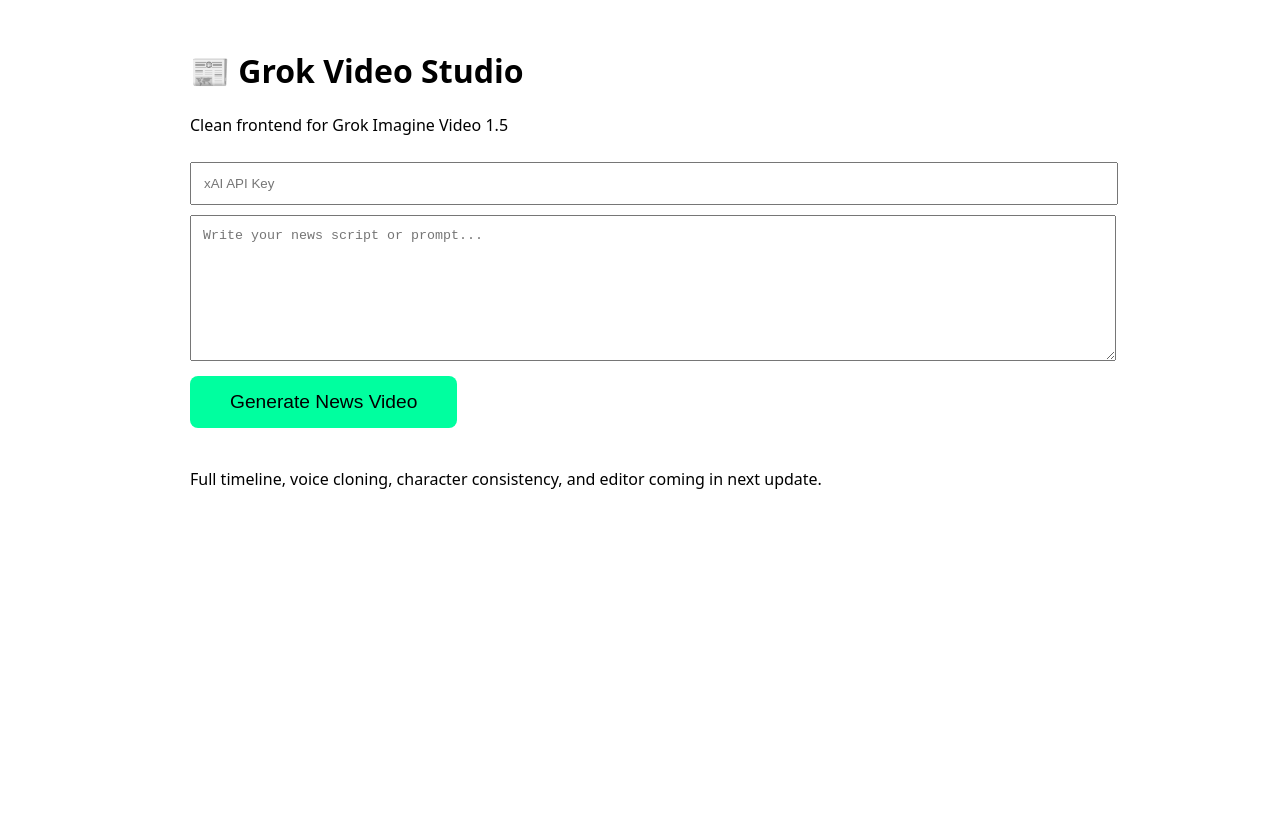
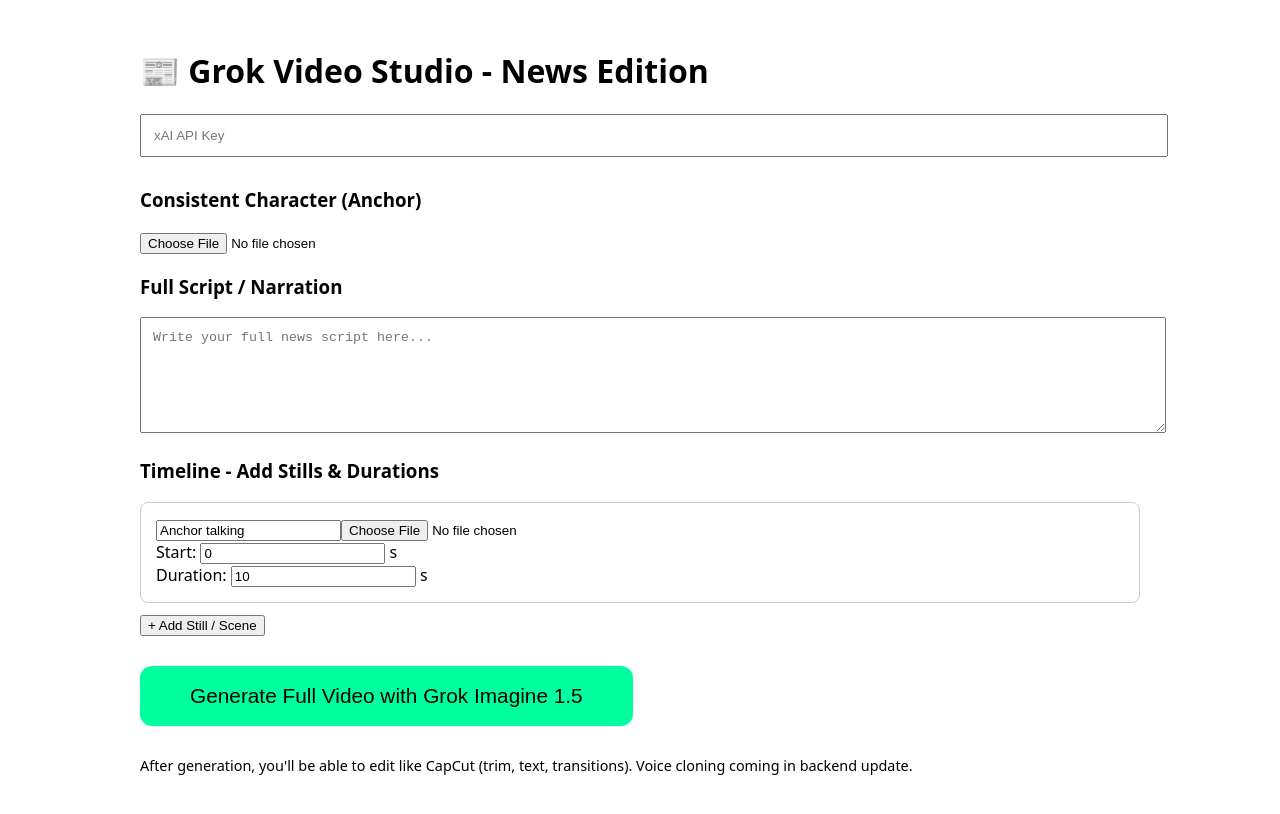
Before and after one commit to conceptcollisionapp/Grok-video-studio, a React (Create React App) app: page / in a window 1280 px wide. Shown: the top 814 px of the page. Built offline with nearby package versions, Linux system fonts and the light colour scheme.

Commit message:
Update App.js

```diff
--- a/src/App.js
+++ b/src/App.js
@@ -1,20 +1,95 @@
 import React, { useState } from 'react';
 
 function App() {
+  const [apiKey, setApiKey] = useState('');
+  const [script, setScript] = useState('');
+  const [scenes, setScenes] = useState([
+    { id: 1, image: null, start: 0, duration: 10, description: "Anchor talking" }
+  ]);
+  const [characterImage, setCharacterImage] = useState(null);
+
+  const addScene = () => {
+    setScenes([...scenes, { id: Date.now(), image: null, start: 15, duration: 8, description: "New scene" }]);
+  };
+
   return (
-    <div style={{ padding: '20px', maxWidth: '900px', margin: 'auto', fontFamily: 'system-ui' }}>
-      <h1>📰 Grok Video Studio</h1>
-      <p>Clean frontend for Grok Imagine Video 1.5</p>
+    <div style={{ padding: '20px', maxWidth: '1000px', margin: 'auto', fontFamily: 'system-ui' }}>
+      <h1>📰 Grok Video Studio - News Edition</h1>
 
-      <input type="password" placeholder="xAI API Key" style={{width: '100%', padding: '12px', margin: '10px 0'}} />
+      <div style={{ marginBottom: '20px' }}>
+        <input
+          type="password"
+          placeholder="xAI API Key"
+          value={apiKey}
+          onChange={(e) => setApiKey(e.target.value)}
+          style={{ width: '100%', padding: '12px', marginBottom: '10px' }}
+        />
+      </div>
 
-      <textarea placeholder="Write your news script or prompt..." rows="8" style={{width: '100%', padding: '12px'}} />
+      {/* Character Reference */}
+      <div style={{ marginBottom: '20px' }}>
+        <h3>Consistent Character (Anchor)</h3>
+        <input type="file" accept="image/*" onChange={(e) => setCharacterImage(e.target.files[0])} />
+      </div>
 
-      <button style={{padding: '15px 40px', fontSize: '1.2em', background: '#00ff9f', color: 'black', border: 'none', borderRadius: '8px', marginTop: '10px'}}>
-        Generate News Video
+      {/* Script */}
+      <div style={{ marginBottom: '20px' }}>
+        <h3>Full Script / Narration</h3>
+        <textarea
+          value={script}
+          onChange={(e) => setScript(e.target.value)}
+          placeholder="Write your full news script here..."
+          rows="6"
+          style={{ width: '100%', padding: '12px' }}
+        />
+      </div>
+
+      {/* Timeline / Scenes */}
+      <div style={{ marginBottom: '30px' }}>
+        <h3>Timeline - Add Stills & Durations</h3>
+        {scenes.map((scene, index) => (
+          <div key={scene.id} style={{ border: '1px solid #ccc', padding: '15px', marginBottom: '10px', borderRadius: '8px' }}>
+            <input
+              type="text"
+              placeholder="Scene description"
+              value={scene.description}
+              onChange={(e) => {
+                const newScenes = [...scenes];
+                newScenes[index].description = e.target.value;
+                setScenes(newScenes);
+              }}
+            />
+            <input type="file" accept="image/*" onChange={(e) => {
+              const newScenes = [...scenes];
+              newScenes[index].image = e.target.files[0];
+              setScenes(newScenes);
+            }} />
+            <div>
+              Start: <input type="number" value={scene.start} onChange={(e) => {
+                const newScenes = [...scenes];
+                newScenes[index].start = parseInt(e.target.value);
+                setScenes(newScenes);
+              }} /> s
+            </div>
+            <div>
+              Duration: <input type="number" value={scene.duration} onChange={(e) => {
+                const newScenes = [...scenes];
+                newScenes[index].duration = parseInt(e.target.value);
+                setScenes(newScenes);
+              }} /> s
+            </div>
+          </div>
+        ))}
+        <button onClick={addScene}>+ Add Still / Scene</button>
+      </div>
+
+      <button style={{ padding: '18px 50px', fontSize: '1.3em', background: '#00ff9f', color: '#000', border: 'none', borderRadius: '12px', cursor: 'pointer' }}>
+        Generate Full Video with Grok Imagine 1.5
       </button>
 
-      <p style={{marginTop: '40px'}}>Full timeline, voice cloning, character consistency, and editor coming in next update.</p>
+      <p style={{ marginTop: '30px', fontSize: '0.9em' }}>
+        After generation, you'll be able to edit like CapCut (trim, text, transitions). Voice cloning coming in backend update.
+      </p>
     </div>
   );
 }
```
